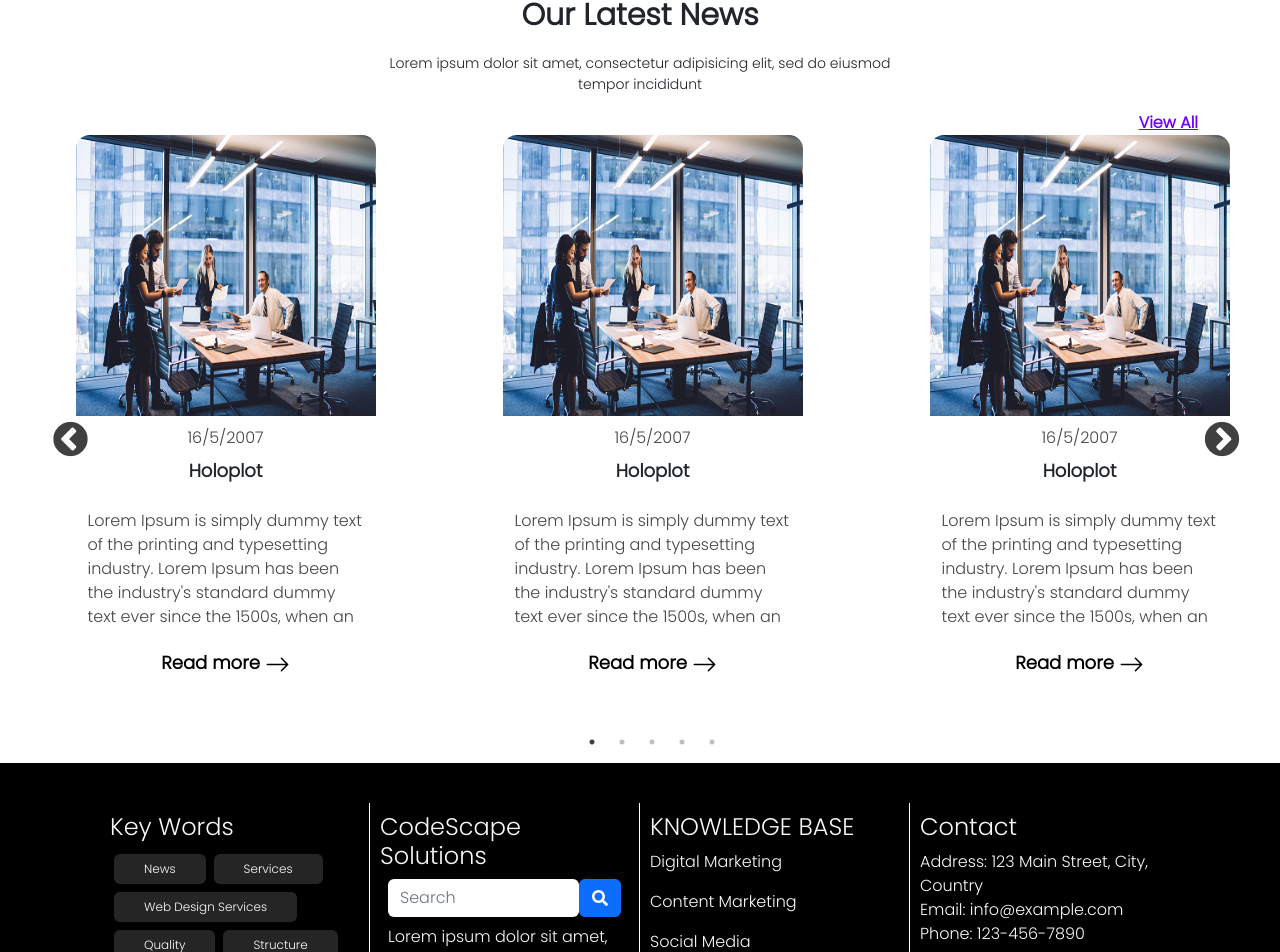
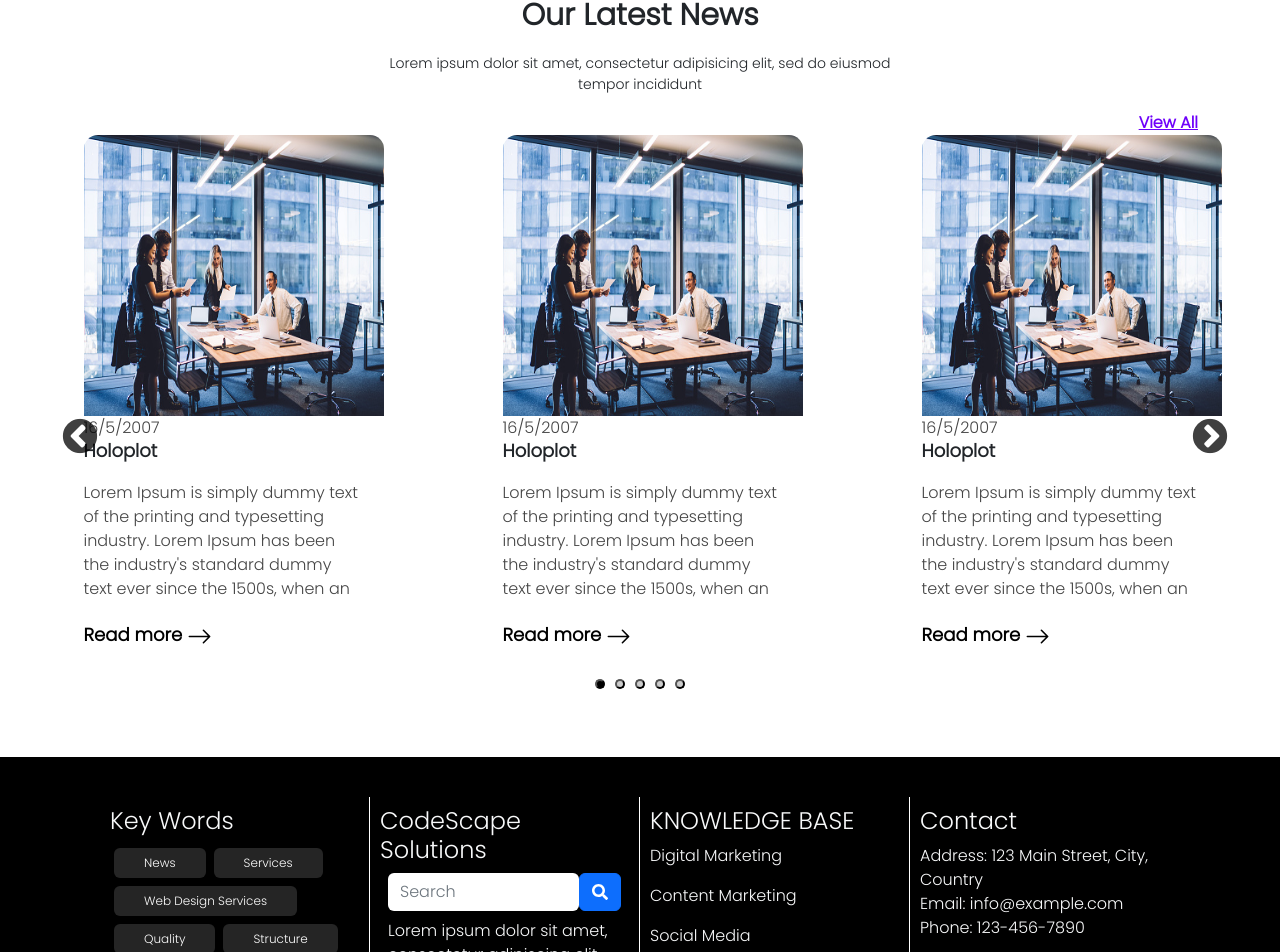
Before and after one commit to NoorAldeenAbuShehadeh/CompanyWebapp, a React (Create React App) app: page / in a window 1280 px wide. Shown: the part 2317-3269 px from the top of the page. Built offline with nearby package versions, Linux system fonts and the light colour scheme.

Commit message:
there is a scroll issue when small size screen

```diff
--- a/src/App.css
+++ b/src/App.css
@@ -38,7 +38,7 @@
 }
 
 .slick-prev {
-  left: 3% !important;
+  left: 60px !important;
   z-index: 1;
 }
 .slick-next {
@@ -46,10 +46,6 @@
   z-index: 1;
 }
 
-
-.slick-slider.slick-initialized {
-  width: 100vw;
-}
 .slick-arrow.slick-prev::before {
   color: black;
   width: 50px !important;
@@ -63,3 +59,75 @@
 .slick-next:before ,.slick-prev:before{
   font-size: 40px !important;
 }
+
+.custom-slick-dots {
+  display: flex !important;
+  justify-content: center;
+  list-style: none;
+  width: auto;
+  padding: 0;
+  list-style-type: none !important;
+}
+
+.custom-slick-dots li {
+  margin: 0;
+  width: auto;
+  height: auto;
+}
+
+.custom-slick-dots li button {
+  width: 10px;
+  height: 10px;
+  border-radius: 50%;
+  background-color: #ccc;
+  margin: 0 5px;
+  padding: 0;
+  transition: background-color 0.3s ease;
+  text-indent: -9999px;
+}
+
+.custom-slick-dots li.slick-active button {
+  background-color: #000;
+}
+
+.slick-slider-row {
+  display: flex;
+  flex-wrap: nowrap;
+  overflow-x: auto;
+  -webkit-overflow-scrolling: touch;
+}
+
+@media (max-width: 600px) {
+  .slick-slider-row {
+    flex-wrap: wrap;
+    overflow-x: hidden;
+    scroll-snap-type: x mandatory;
+    scroll-padding: 10px;
+  }
+
+  .slick-slider-row > div {
+    flex: 0 0 auto;
+    width: 80%;
+    margin: 0 auto;
+  }
+}
+
+.slick-slider-row {
+  display: flex;
+  justify-content: center;
+  overflow: hidden;
+}
+
+.slick-slider-row .slick-list {
+  overflow: visible;
+}
+
+.slick-slider-row .slick-slide {
+  display: flex !important;
+  align-items: center;
+}
+
+.slick-slider-row .slick-slide > div {
+  width: 100%;
+  padding: 0 10px;
+}
--- a/src/Components/HomeNews/Post.js
+++ b/src/Components/HomeNews/Post.js
@@ -7,7 +7,7 @@ const Post = ({img, date, title, description}) => {
   const theme = useTheme();
   const classes = Style({ theme });
   return (
-    <Container fluid className={`${classes.postContainer} d-flex flex-column justify-content-center align-items-center`}>
+    <Container fluid className={`${classes.postContainer}`}>
         <img src={img} alt='' className={classes.imgContainer}></img>
         <span className={classes.date}>{date}</span>
         <h3 className={classes.title}>{title}</h3>
--- a/src/Components/HomeNews/Style.jsx
+++ b/src/Components/HomeNews/Style.jsx
@@ -20,7 +20,7 @@ const Style = createUseStyles((theme)=>({
     },
     postContainer:{
         maxWidth:'300px',
-        marginBottom:'50px',
+        marginBottom:'30px',
     },
     imgContainer:{
         width:'300px',
--- /dev/null
+++ b/src/Components/HomeNews/Utils.js
@@ -0,0 +1,37 @@
+export const Data = [
+    {
+        img: "images/News1.jpg",
+        date: "16/5/2007",
+        title: "Holoplot",
+        description:
+          "Lorem Ipsum is simply dummy text of the printing and typesetting industry. Lorem Ipsum has been the industry's standard dummy text ever since the 1500s, when an",
+      },
+      {
+        img: "images/News1.jpg",
+        date: "16/5/2007",
+        title: "Holoplot",
+        description:
+          "Lorem Ipsum is simply dummy text of the printing and typesetting industry. Lorem Ipsum has been the industry's standard dummy text ever since the 1500s, when an",
+      },
+      {
+        img: "images/News1.jpg",
+        date: "16/5/2007",
+        title: "Holoplot",
+        description:
+          "Lorem Ipsum is simply dummy text of the printing and typesetting industry. Lorem Ipsum has been the industry's standard dummy text ever since the 1500s, when an",
+      },
+      {
+        img: "images/News1.jpg",
+        date: "16/5/2007",
+        title: "Holoplot",
+        description:
+          "Lorem Ipsum is simply dummy text of the printing and typesetting industry. Lorem Ipsum has been the industry's standard dummy text ever since the 1500s, when an",
+      },
+      {
+        img: "images/News1.jpg",
+        date: "16/5/2007",
+        title: "Holoplot",
+        description:
+          "Lorem Ipsum is simply dummy text of the printing and typesetting industry. Lorem Ipsum has been the industry's standard dummy text ever since the 1500s, when an",
+      }
+]
--- a/src/Components/HomeNews/index.js
+++ b/src/Components/HomeNews/index.js
@@ -1,25 +1,20 @@
 import React from "react";
-import { Container } from "react-bootstrap";
+import { Container, Row, Col } from "react-bootstrap";
 import Slider from "react-slick";
 import { useTheme } from "react-jss";
 import Post from "./Post";
 import mainStyle from "./Style";
 import { Link } from "react-router-dom"
 import { routes,routeNames } from "../../Utils/Utils"
+import { Data } from './Utils'
 const HomeNews = () => {
-  const data = {
-    img: "images/News1.jpg",
-    date: "16/5/2007",
-    title: "Holoplot",
-    description:
-      "Lorem Ipsum is simply dummy text of the printing and typesetting industry. Lorem Ipsum has been the industry's standard dummy text ever since the 1500s, when an",
-  };
   const theme = useTheme();
   const classes = mainStyle({ theme });
   const ViewAllPath = routes.filter((item)=>item.title===routeNames.NEWS)
 
   const settings = {
     dots: true,
+    dotsClass: 'custom-slick-dots',
     infinite: true,
     arrows:true,
     speed: 500,
@@ -66,11 +61,15 @@ const HomeNews = () => {
         <Link to={ViewAllPath[0].path} className={classes.viewAll}>View All</Link>
       </Container>
       <Container fluid style={{paddingBottom:'20px'}}>
+      <Row>
         <Slider {...settings}>
-          {[1, 2, 3, 4, 5].map((item, idx) => (
-              <Post {...data} key={idx}></Post>
+          {Data.map((item, index) => (
+            <Col key={index} >
+              <Post {...item} ></Post>
+            </Col>
           ))}
         </Slider>
+          </Row>
       </Container>
     </>
   );
```
